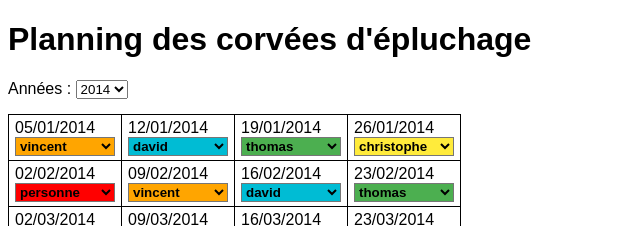
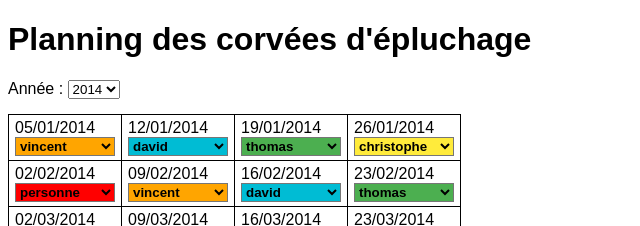
Before and after one commit to saiyanjin/planning_corvees, a plain HTML site: page planning/frontend/index.html in a window 1280 px wide. Shown: the top 226 px of the page, 0-640 px from the left. Drawn offline with Linux system fonts and the light colour scheme.

Commit message:
Update index.html

```diff
--- a/planning/frontend/index.html
+++ b/planning/frontend/index.html
@@ -10,7 +10,7 @@
 <h1>Planning des corvées d'épluchage</h1>
 
 <label>
-  Années :
+  Année :
   <select id="yearSelect"></select>
 </label>
 
```
